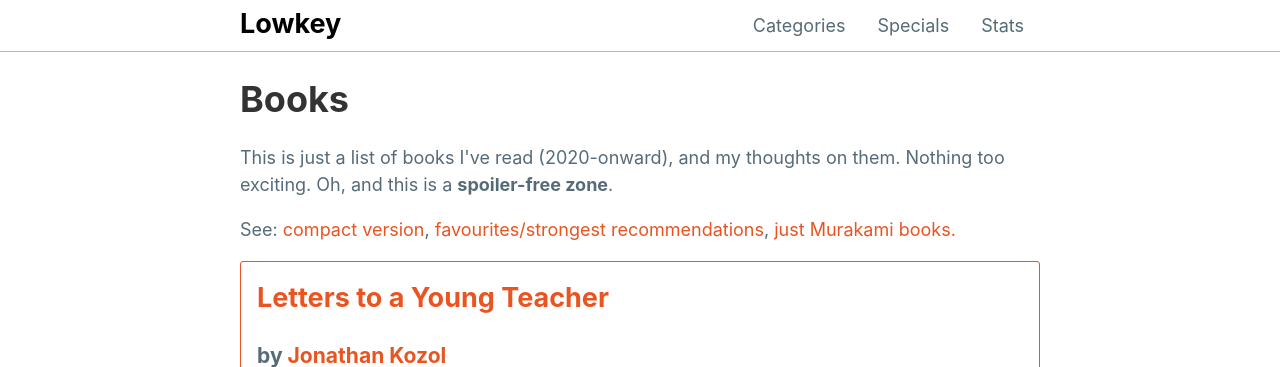
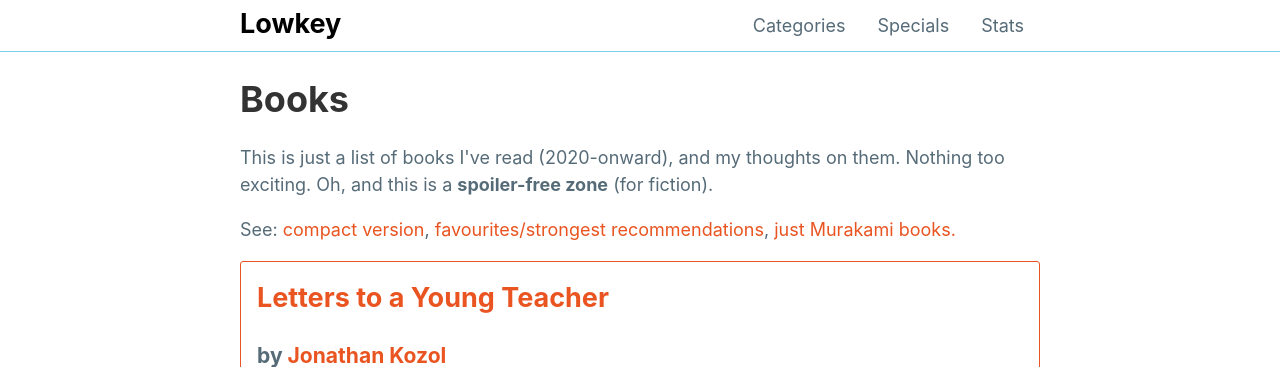
Before and after one commit to mattxwang/lowkey, a Jekyll site: the page built from stats/books.html, in a window 1280 px wide and 900 px high. Shown: the top 367 px of the window. Built offline with Jekyll 4.4.1, drawn with Linux system fonts in a browser that asks for light colours.

Commit message:
Minor book edits

```diff
--- a/_data/books.yml
+++ b/_data/books.yml
@@ -525,7 +525,6 @@ thesympathizer:
   genre: Historical Thriller
   year_published: 2016
   time_read: December 2021 - January 2022
-  strong: true
   thoughts: >
     The Sympathizer is anger, confusion, and nihilism manifested into literature. Nguyen's writing style is deeply intimate and shocking, if dramatic at times. The narrator's whirlwind tour of the aftermath of the Vietnam War is as enthralling as it is disturbing. Commentary seeps in to every page of the book: on war, political ideology, hypocrisy, sex, dignity, allegiance, propaganda and ultimately, duality. Nothing is worth more than independence and freedom.
 howdemocraciesdie:
--- a/stats/books.html
+++ b/stats/books.html
@@ -5,7 +5,7 @@ layout: page
 ---
 
 <p>
-  This is just a list of books I've read (2020-onward), and my thoughts on them. Nothing too exciting. Oh, and this is a <b>spoiler-free zone</b>.
+  This is just a list of books I've read (2020-onward), and my thoughts on them. Nothing too exciting. Oh, and this is a <b>spoiler-free zone</b> (for fiction).
 </p>
 
 <p>
```
